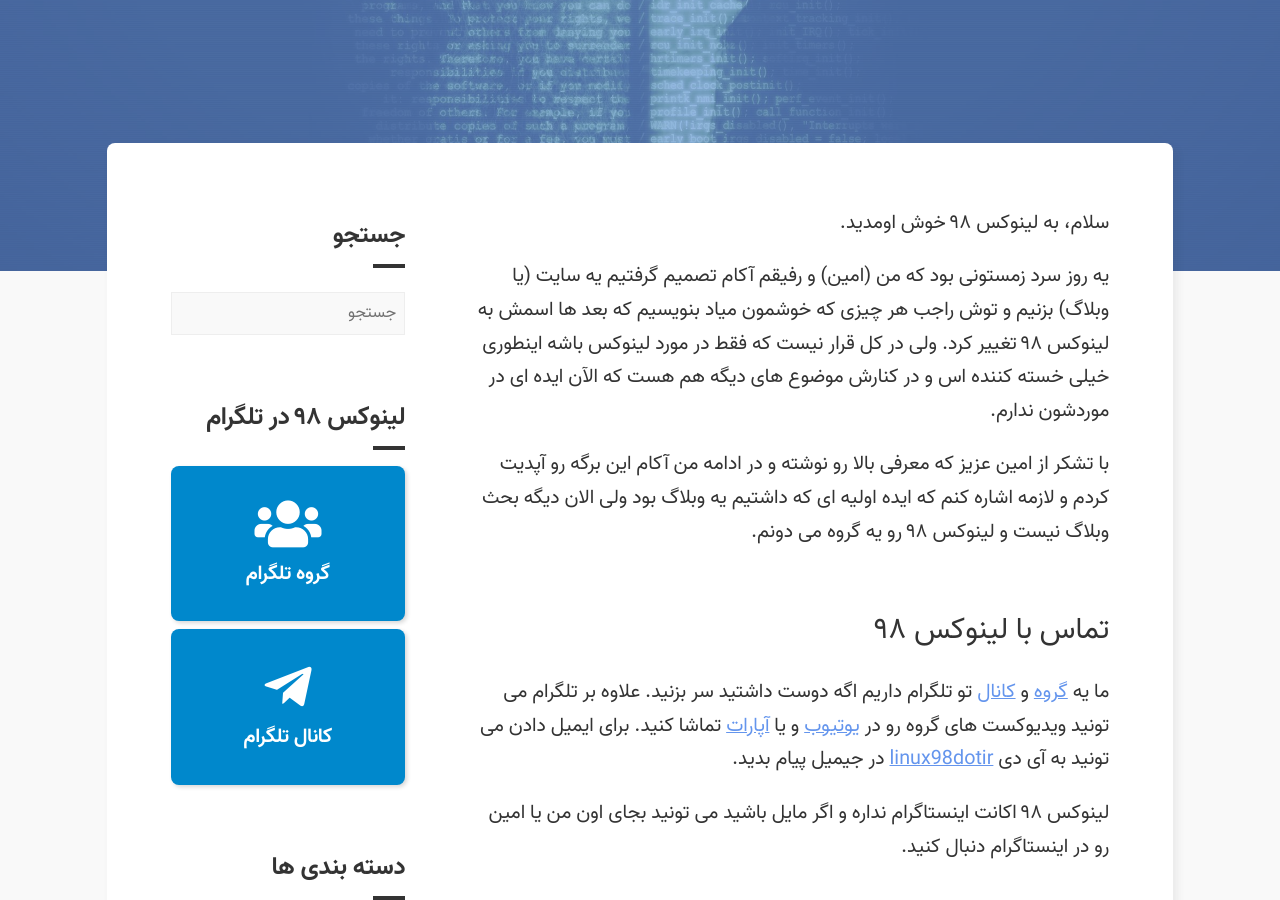
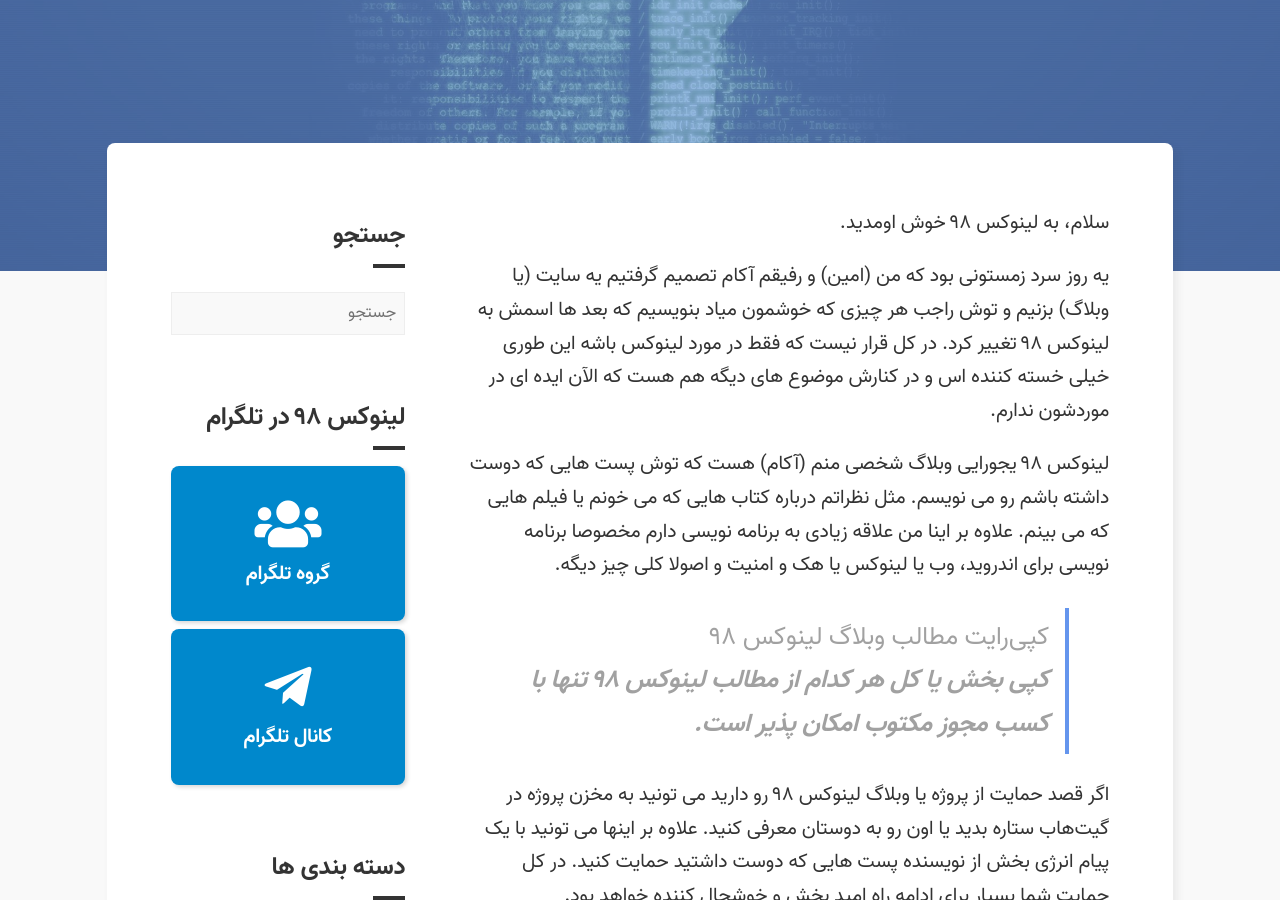
Before and after one commit to akamohebbi/linux98.ir, a Jekyll site: the page built from _pages/linux98.md, in a window 1280 px wide and 900 px high, scrolled down 485 px. Built offline with Jekyll 4.4.1, drawn with Linux system fonts in a browser that asks for light colours; some of the changed text lies outside the part shown.

Commit message:
linux98.md updated

```diff
--- a/_pages/linux98.md
+++ b/_pages/linux98.md
@@ -2,17 +2,31 @@
 slug: linux98
 layout: single
 type: page
-comments: true
+comments: false
 title: تماس و درباره لینوکس ۹۸
 ---
 
 سلام، به لینوکس ۹۸ خوش اومدید.
 
-یه روز سرد زمستونی بود که من (امین) و رفیقم آکام تصمیم گرفتیم یه سایت (یا وبلاگ) بزنیم و توش راجب هر چیزی که خوشمون میاد بنویسیم که بعد ها اسمش به لینوکس ۹۸ تغییر کرد. ولی در کل قرار نیست که فقط در مورد لینوکس باشه اینطوری خیلی خسته کننده اس و در کنارش موضوع های دیگه هم هست که الآن ایده ای در موردشون ندارم.
+یه روز سرد زمستونی بود که من (امین) و رفیقم آکام تصمیم گرفتیم یه سایت (یا وبلاگ) بزنیم و توش راجب هر چیزی که خوشمون میاد بنویسیم که بعد ها اسمش به لینوکس ۹۸ تغییر کرد. در کل قرار نیست که فقط در مورد لینوکس باشه این طوری خیلی خسته کننده اس و در کنارش موضوع های دیگه هم هست که الآن ایده ای در موردشون ندارم.
 
-با تشکر از امین عزیز که معرفی بالا رو نوشته و در ادامه من آکام این برگه رو آپدیت کردم و لازمه اشاره کنم که ایده اولیه ای که داشتیم یه وبلاگ بود ولی الان دیگه بحث وبلاگ نیست و لینوکس ۹۸ رو یه گروه می دونم.
+لینوکس ۹۸ یجورایی وبلاگ شخصی منم (آکام) هست که توش پست هایی که دوست داشته باشم رو می نویسم. مثل نظراتم درباره کتاب هایی که می خونم یا فیلم هایی که می بینم. علاوه بر اینا من علاقه زیادی به برنامه نویسی دارم مخصوصا برنامه نویسی برای اندروید، وب یا لینوکس یا هک و امنیت و اصولا کلی چیز دیگه.
 
-## تماس با لینوکس ۹۸
+> کپی‌رایت مطالب وبلاگ لینوکس ۹۸
+>
+> ***کپی بخش یا کل هر کدام از مطالب لینوکس ۹۸ تنها با کسب مجوز مکتوب امکان پذیر است.***
+
+اگر قصد حمایت از پروژه یا وبلاگ لینوکس ۹۸ رو دارید می تونید به مخزن پروژه در گیت‌هاب ستاره بدید یا اون رو به دوستان معرفی کنید. علاوه بر اینها می تونید با یک پیام انرژی بخش از نویسنده پست هایی که دوست داشتید حمایت کنید. در کل حمایت شما بسیار برای ادامه راه امید بخش و خوشحال کننده خواهد بود.
+
+### پروژه وبلاگ لینوکس ۹۸
+
+در مورد پروژه وبلاگ لینوکس ۹۸ باید بگم که هسته وبلاگ با کمک سایت ساز استاتیک Jekyll ساخته شده و روی سرویس GH Pages میزبانی میشه. در اون از فونت وزیر استفاده شده، آیکن ها با کمک کتابخانه Font Awesome و انیمیشن های وبلاگ با کمک animate.css نشون داده میشن. در وبلاگ از کتابخانه های w3.css و jQuery هم استفاده شده.
+
+> پروژه وبلاگ لینوکس ۹۸ یه پروژه متن باز است و سورس اون رو می تونید از [مخزن پروژه وبلاگ لینوکس ۹۸ در گیت‌هاب](https://github.com/akamohebbi/linux98.ir) پیدا کنید.
+
+در کل اگر به پروژه وبلاگ لینوکس ۹۸ علاقه دارید می تونید پست هایی که با "**پروژه وبلاگ لینوکس ۹۸**" تگ شدن رو دنبال کنید. معمولا روز های جمعه روی پروژه کار می کنم و گزارشی از کارایی که کردم رو به عنوان یه پست منتشر می کنم و اگر ویدیوکستی هم باشه بازم با همین عنوان تگ میشه که می تونه آموزشی و جالب باشه.
+
+## تماس با ما
 
 ما یه [گروه](https://t.me/linux98ir) و [کانال](https://t.me/linux98dotir) تو تلگرام داریم اگه دوست داشتید سر بزنید. علاوه بر تلگرام می تونید ویدیوکست های گروه رو در [یوتیوب](https://www.youtube.com/channel/UCU_SZ-kFvJCdUdIeYh-3cGA) و یا [آپارات](https://www.aparat.com/linux98) تماشا کنید. برای ایمیل دادن می تونید به آی دی [linux98dotir](mailto:linux98dotir@gmail.com) در جیمیل پیام بدید.
 
```
